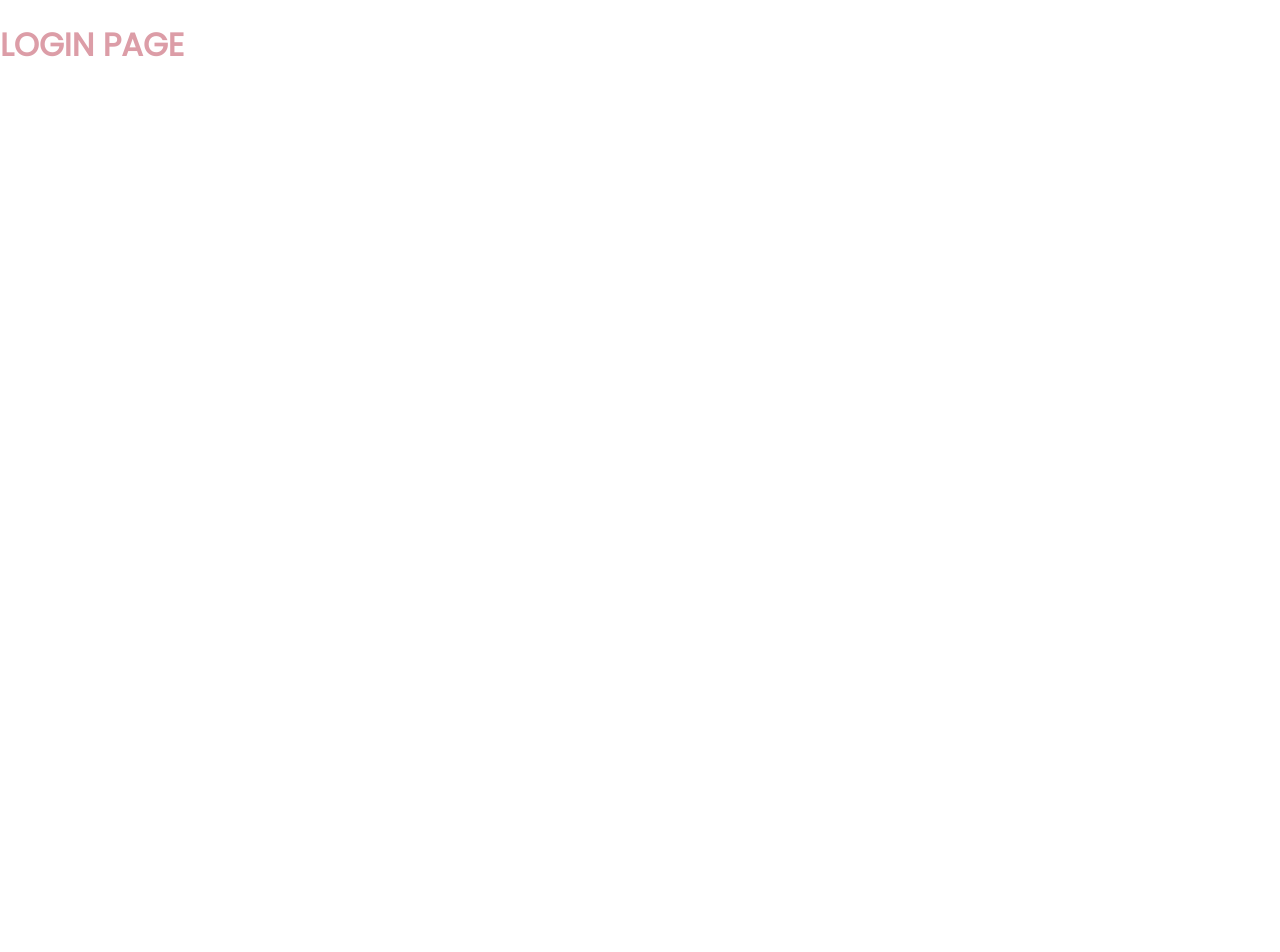
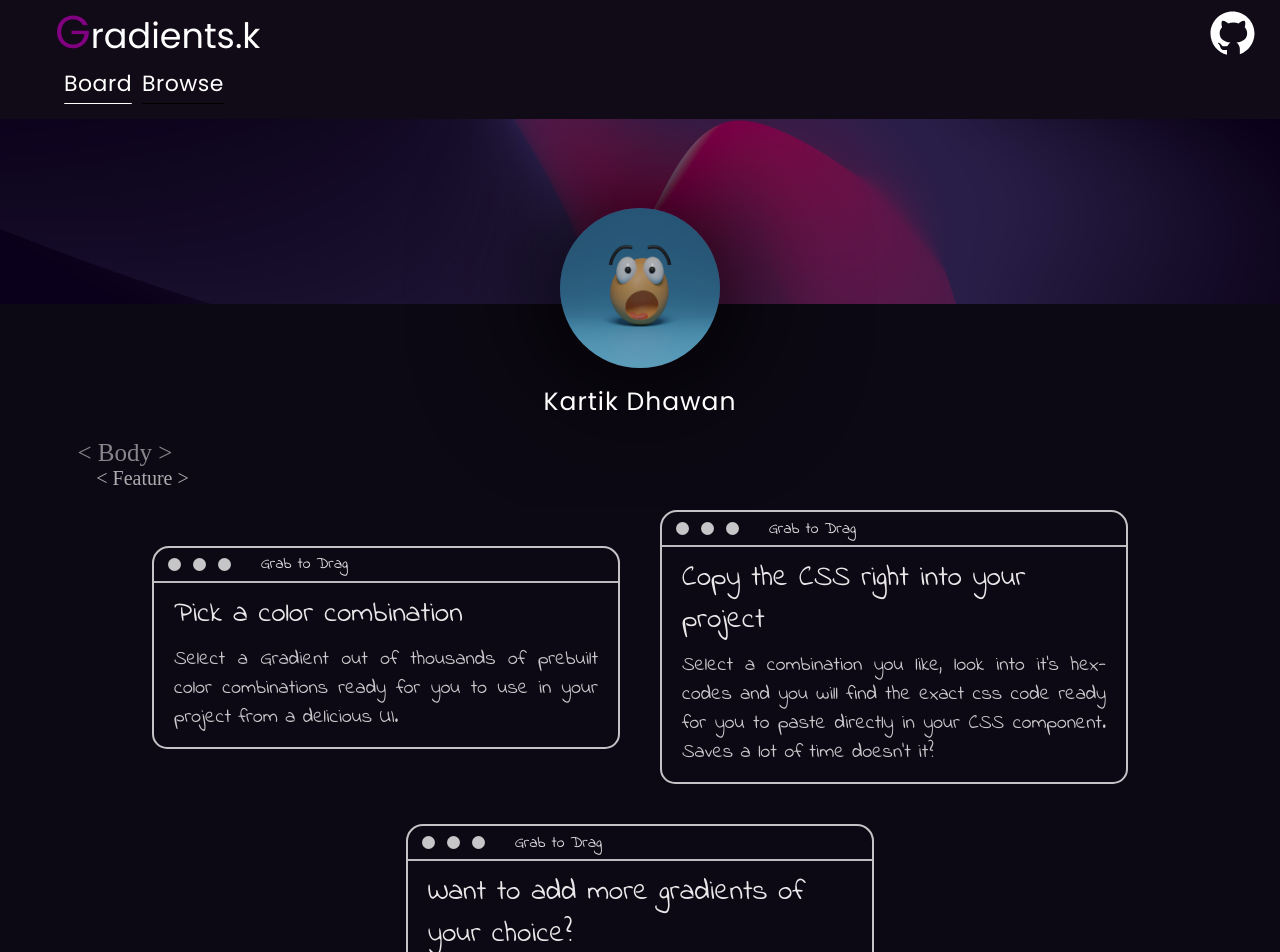
Before and after one commit to kartik-dhawan/gradient.k, a React (Create React App) app: page / in a window 1280 px wide. Shown: the top 952 px of the page. Before the commit the page ends 800 px from the top, so only its background shows below. Built offline with nearby package versions, Linux system fonts and the light colour scheme; a web font is replaced by a local one.

Commit message:
gk2.0: added the board page text

```diff
--- a/src/App.js
+++ b/src/App.js
@@ -1,16 +1,12 @@
 import HomePage from "./Components/HomePage";
-import LoginPage from "./Components/LoginPage";
 import { BrowserRouter as Router, Routes, Route } from "react-router-dom";
-import Browse from "./Components/Browse";
-import Board from "./Components/Board";
 
 function App() {
   return (
     <div className="App">
       <Router>
         <Routes>
-          <Route path="/" element={<LoginPage />} />
-          <Route path="/home" element={<HomePage />} />
+          <Route path="/" element={<HomePage />} />
         </Routes>
       </Router>
     </div>
--- a/src/Components/Browse/CopyDialog.js
+++ b/src/Components/Browse/CopyDialog.js
@@ -10,7 +10,7 @@ const CopyDialog = ({ handleDialog }) => {
 
   setTimeout(() => {
     handleDialog(true);
-  }, 4000);
+  }, 10000);
 
   const handleCopied = () => {
     setCopied(true);
@@ -18,7 +18,7 @@ const CopyDialog = ({ handleDialog }) => {
 
   return (
     <div className="copy-dialog-container">
-      <div className="copy-dialog-timeout">Closing the code popup in 5s</div>
+      <div className="copy-dialog-timeout">Closing the code popup in 10s</div>
       <div
         className="copy-dialog-code"
         onClick={() => {
--- a/src/Components/HomePage.js
+++ b/src/Components/HomePage.js
@@ -13,7 +13,7 @@ const HomePage = () => {
   return (
     <Container>
       <NavBar>
-        <HamBurgerMenu>III</HamBurgerMenu>
+        <HamBurgerMenu>K</HamBurgerMenu>
         <Heading className="projectHeading">Gradients.k</Heading>
         <Login>
           <a href="https://github.com/kartikd07/gradient.k" target="_blank">
@@ -84,12 +84,17 @@ const NavBar = styled.header`
 `;
 
 const HamBurgerMenu = styled.span`
-  transform: rotate(90deg);
-  margin: 0px 15px;
+  /* transform: rotate(90deg); */
+  margin: 10px;
+  padding: 2px 14px;
+  transform: scale(0.87);
+  border-bottom: 1.2px solid white;
+  border-right: 1.2px solid white;
+  border-radius: 40%;
   font-size: 25px;
   cursor: pointer;
   @media (min-width: 768px) {
-    font-size: 30px;
+    visibility: hidden;
   }
 `;
 
--- a/src/assets/ProfileCards.json
+++ b/src/assets/ProfileCards.json
@@ -1,14 +1,14 @@
 [
     {
-        "cardTitle": "Feature 1",
-        "cardBody": "Typesetting industry. Lorem Ipsum has been the industry's standard dummy text ever since the 1500s, when an unknown printer took."
+        "cardTitle": "Pick a color combination",
+        "cardBody": "Select a Gradient out of thousands of prebuilt color combinations ready for you to use in your project from a delicious UI."
     },
     {
-        "cardTitle": "Feature 2",
-        "cardBody": "Lorem Ipsum is simply dummy text of the printing and typesetting industry. ever since the 1500s, when an unknown printer took a galley of type and scrambled, when an unknown printer took,when an unknown printer took."
+        "cardTitle": "Copy the CSS right into your project",
+        "cardBody": "Select a combination you like, look into it's hex-codes and you will find the exact css code ready for you to paste directly in your CSS component. Saves a lot of time doesn't it?"
     },
     {
-        "cardTitle": "Feature 3",
-        "cardBody": "Lorem Ipsum is simply dummy text of the printing and typesetting industry. Lorem Ipsum has been the industry's standard dummy text ever since the 1500s, when an unknown printer took a galley of type and scrambled."
+        "cardTitle": "Want to add more gradients of your choice?",
+        "cardBody": "Click on the Github icon on top-right. Fork it, create a new branch, make changes in the Gradient.json file and create a PR which we shall merge in no time."
     }
 ]
```
